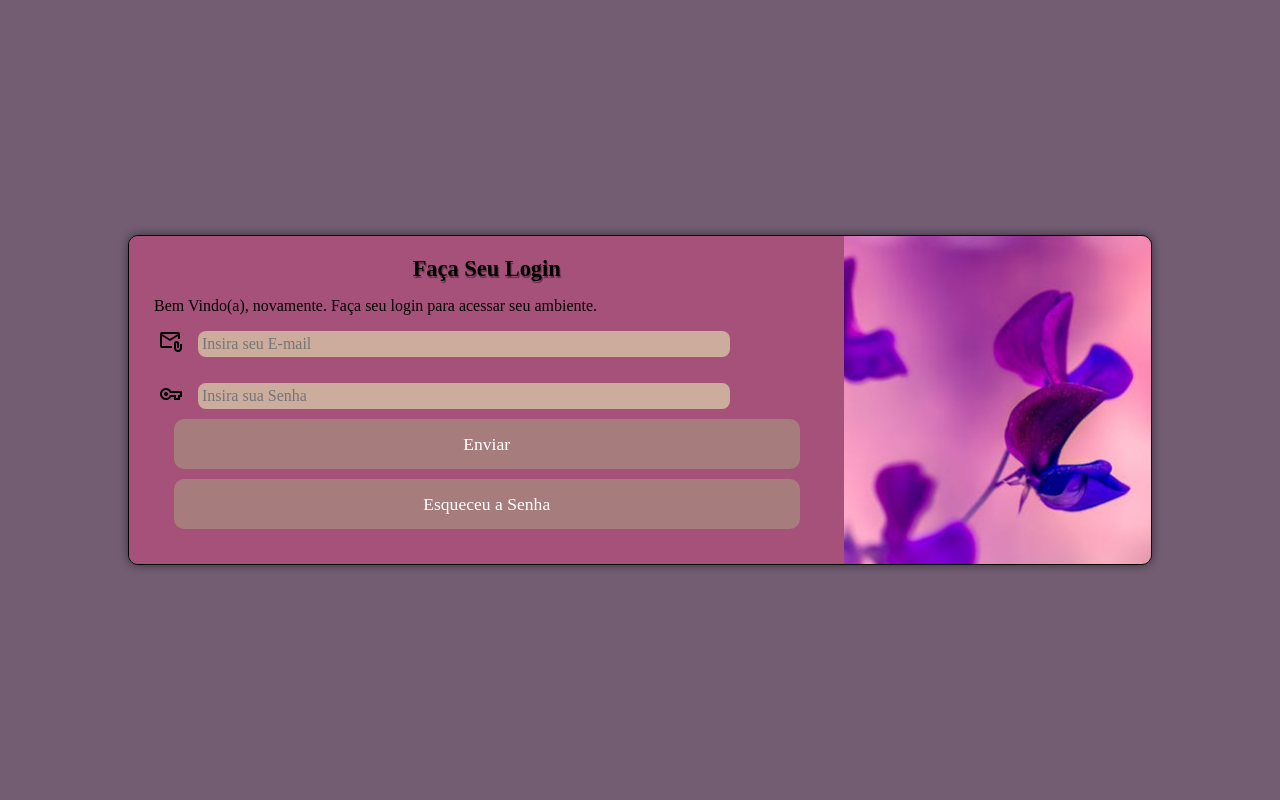
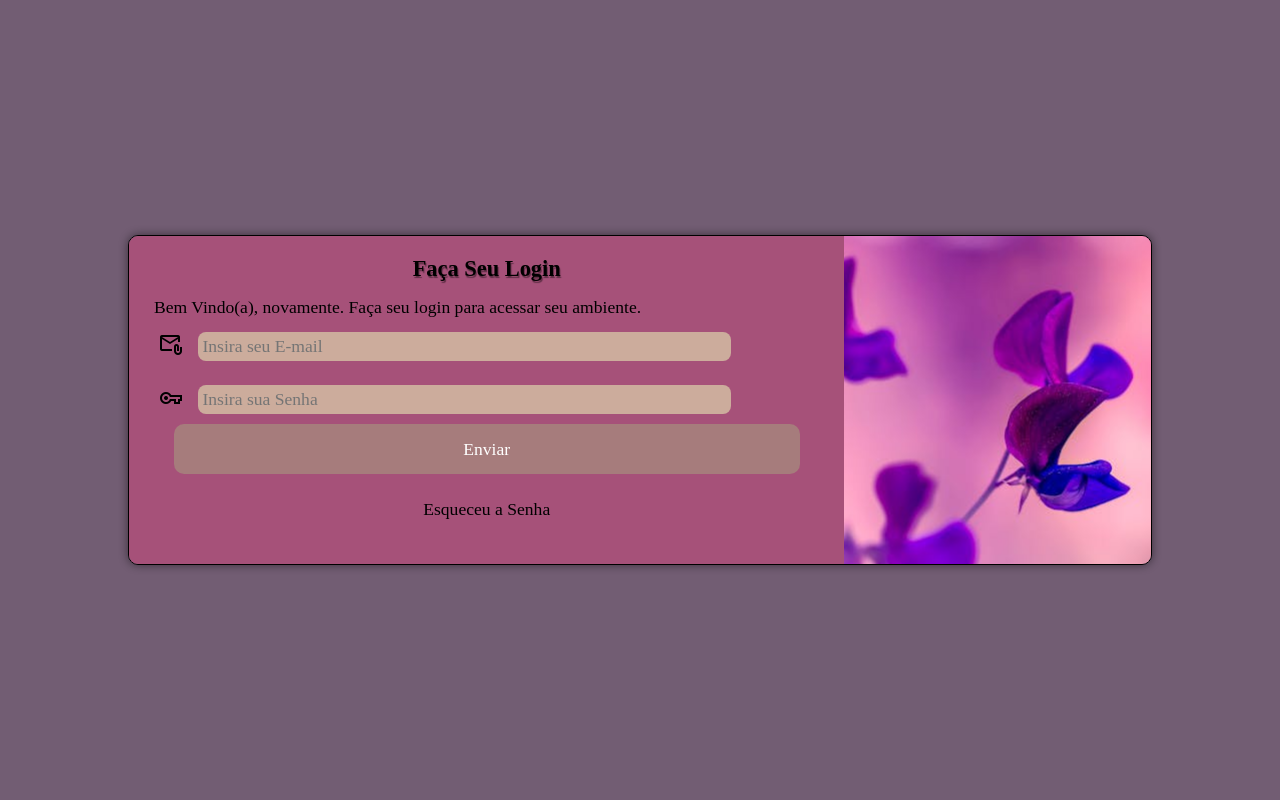
Before and after one commit to Victor-Policarpo/login, a PHP site: page / in a window 1280 px wide. Run offline with PHP 8.4, Linux system fonts and the light colour scheme.

Commit message:
Versao 1.0.2 (adicionado animaçoes ao mudar o dispositivo(so funciona no pc) e layout do botao esqueceu senha alterado!

```diff
--- a/login/estilo/midias-queries.css
+++ b/login/estilo/midias-queries.css
@@ -53,7 +53,6 @@
     section#corpo {
         width: 80vw;
         height: 330px;
-
     }
 
     div#imagem {
--- a/login/estilo/style.css
+++ b/login/estilo/style.css
@@ -41,6 +41,7 @@ section#corpo {
     overflow: hidden;
     box-shadow: 0px 0px 10px rgba(0, 0, 0, 0.493);
     border-radius: 10px;
+    transition: width .3, height .3;
 
 
 }
@@ -63,6 +64,7 @@ main h1 {
 
 main p {
     padding: 5px 15px ;
+    font-size: 1.1em;
 
 }
 
@@ -94,7 +96,7 @@ main input[type=submit]:hover {
 }
 
 form a {
-    border: 1px solid black;
+    border:none;
     text-align: center;
     padding: 10px;
     padding-top: 15px;
@@ -102,18 +104,16 @@ form a {
     margin: auto;
     width: 100%;
     height: 50px;
-    background-color: #A67C7C;
     border: none;
     margin-bottom: 10px;
-    color: white;
+    color: black;
     font-size: 1.1em;
-    border-radius: 10px;
     text-decoration: none;
 }
 
 form a:hover {
-    background-color: #D9C8BF;
-    color: black;
+    color: white;
+    text-decoration: underline;
 
 }
 label {
--- /dev/null
+++ b/login/login.php
@@ -0,0 +1,5 @@
+Opa, é apenas um teste de login responsivo. Não esta ligado a algum banco de dados ou outros sites.
+Não se preucupe seus dados não foram enviados a ninguem! nem mesmo ao criador do site pois o arquivo php nao existe para fazer ligação com o banco de dados ou coisas afins. Obrigado por testar meu Login.
+
+
+Feito por: Victor-Policarpo (GitHub)
```
